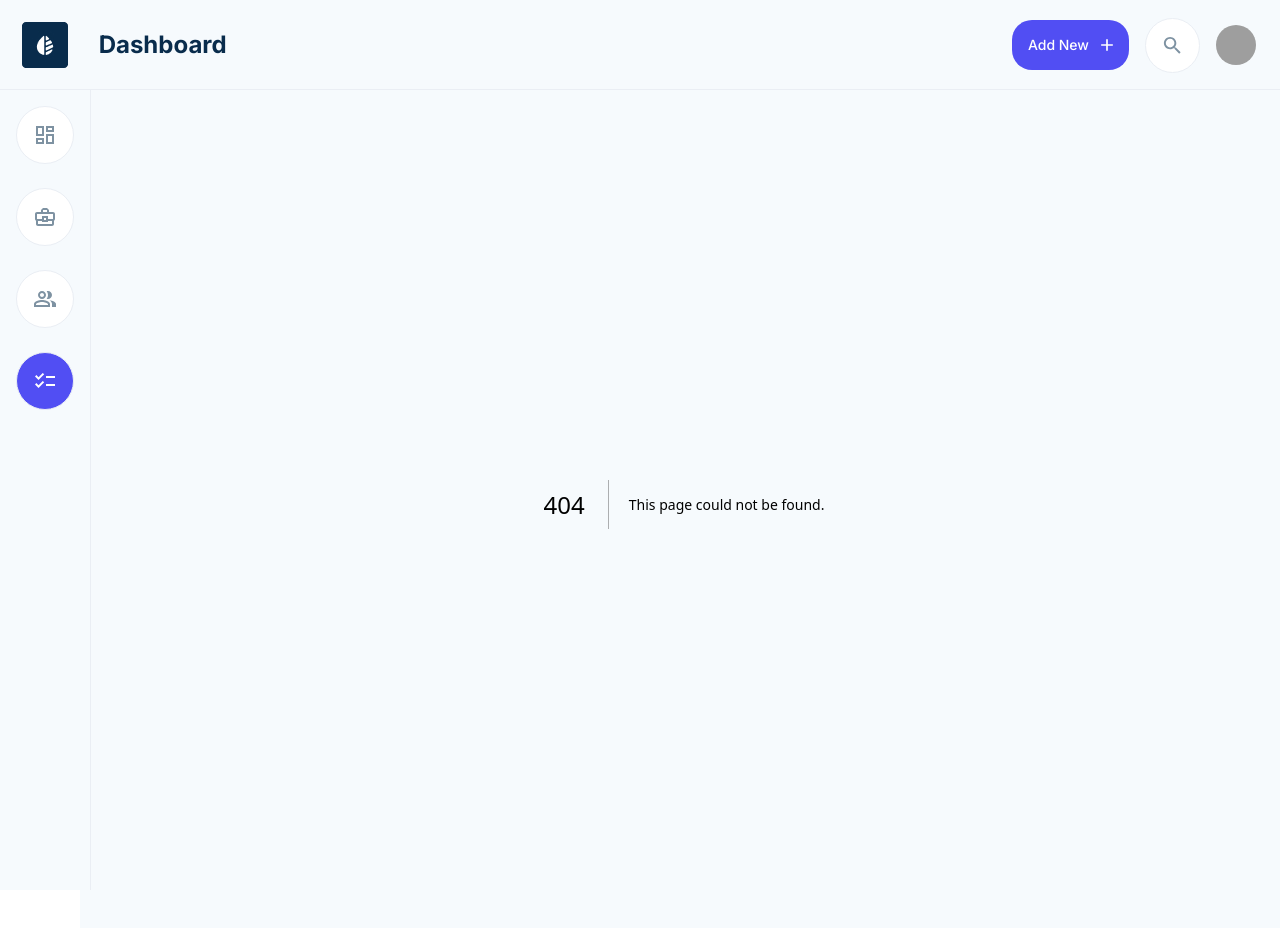
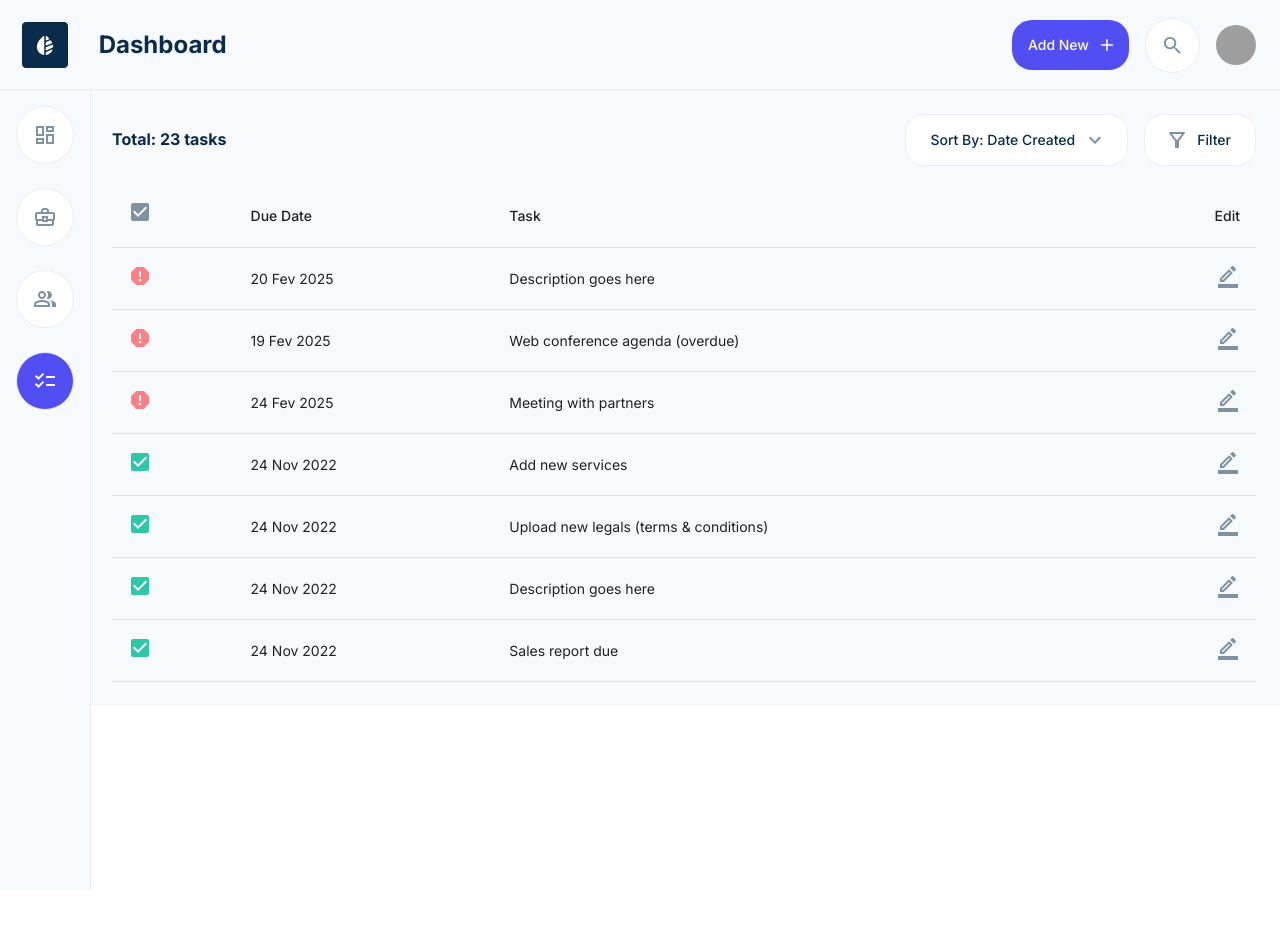
Before and after one commit to NataliaKals003/TMS.CRM.Frontend, a Next.js app: page /task in a window 1280 px wide. Before the commit this address had no page. After the commit the page ends 800 px from the top, so only its background shows below. Built offline with nearby package versions, Linux system fonts and the light colour scheme; grey boxes are pictures that could not be loaded.

Commit message:
- creating task page - edditing layout custmer and deal page

```diff
--- /dev/null
+++ b/src/app/task/page.tsx
@@ -0,0 +1,105 @@
+'use client';
+
+import React from 'react';
+import { mockTasks, Task } from '../types/task';
+import Box from '@mui/material/Box';
+import { Table, TableBody, TableCell, TableContainer, TableHead, TableRow, Typography } from '@mui/material';
+import SectionHeader from '@/components/section-header';
+import BorderColorOutlinedIcon from '@mui/icons-material/BorderColorOutlined';
+import CheckBoxIcon from '@mui/icons-material/CheckBox';
+import ReportIcon from '@mui/icons-material/Report'; // Importando o ReportIcon
+import '../../styles/task-page-style.css';
+import '../../styles/table-style.css';
+
+const Customers: React.FC = () => {
+  const columnHeaders = [
+    { label: 'Done', icon: <CheckBoxIcon className="checkBox" /> },
+    { label: 'Due Date ' },
+    { label: 'Task ' },
+    { label: 'Edit', isRightAligned: true },
+  ];
+
+  const getDateIcon = (dueDate: string) => {
+    const monthMap: { [key: string]: string } = {
+      Jan: 'Jan',
+      Fev: 'Feb',
+      Mar: 'Mar',
+      Abr: 'Apr',
+      Mai: 'May',
+      Jun: 'Jun',
+      Jul: 'Jul',
+      Ago: 'Aug',
+      Sep: 'Sep',
+      Oct: 'Oct',
+      Nov: 'Nov',
+      Dec: 'Dec',
+    };
+
+    const [day, month, year] = dueDate.split(' ');
+
+    const formattedDate = `${year}-${monthMap[month]}-${day.padStart(2, '0')}`;
+
+    const currentDate = new Date();
+    const dueDateObj = new Date(formattedDate);
+
+    if (dueDateObj > currentDate) {
+      return <ReportIcon className="reportIcon" />;
+    }
+
+    return <CheckBoxIcon className="checkBoxIcon" />;
+  };
+
+  return (
+    <main>
+      <Box>
+        <SectionHeader title="tasks" counter={23} sortByValue={['Date Created', 'Alphabetic']} filterOptions={['Due Date', 'Task', 'Done']} />
+
+        <TableContainer component={Box} sx={{ width: '100%' }}>
+          <Table sx={{ width: '100%' }}>
+            <TableHead>
+              <TableRow className="tableRow">
+                {columnHeaders.map((header, index) => (
+                  <TableCell
+                    key={index}
+                    className="tableHead"
+                    sx={{
+                      textAlign: header.isRightAligned ? 'right' : 'left',
+                    }}
+                  >
+                    {header.icon || header.label}
+                  </TableCell>
+                ))}
+              </TableRow>
+            </TableHead>
+            <TableBody>
+              {mockTasks.map((task: Task) => (
+                <TableRow className="tableRow" key={task.id} sx={{ cursor: 'pointer' }}>
+                  <TableCell>
+                    <Typography variant="body2">
+                      {getDateIcon(task.dueDate)}
+                      {task.done}
+                    </Typography>
+                  </TableCell>
+                  <TableCell>
+                    <Typography variant="body2">{task.dueDate}</Typography>
+                  </TableCell>
+                  <TableCell>
+                    <Typography variant="body2">{task.description}</Typography>
+                  </TableCell>
+
+                  <TableCell sx={{ textAlign: 'right' }}>
+                    <Typography variant="body2">
+                      <BorderColorOutlinedIcon className="tableCell" sx={{ width: '24px', height: '24px', cursor: 'pointer' }} />
+                    </Typography>
+                  </TableCell>
+                </TableRow>
+              ))}
+            </TableBody>
+          </Table>
+        </TableContainer>
+      </Box>
+    </main>
+  );
+};
+
+export default Customers;
--- /dev/null
+++ b/src/app/types/task.ts
@@ -0,0 +1,51 @@
+export type Task = {
+  id: number;
+  dueDate: string;
+  description: string;
+  done: boolean;
+};
+
+export const mockTasks: Task[] = [
+  {
+    id: 1,
+    dueDate: '20 Fev 2025',
+    description: 'Description goes here',
+    done: false,
+  },
+  {
+    id: 2,
+    dueDate: '19 Fev 2025',
+    description: 'Web conference agenda (overdue)',
+    done: true,
+  },
+  {
+    id: 3,
+    dueDate: '24 Fev 2025',
+    description: 'Meeting with partners',
+    done: false,
+  },
+  {
+    id: 4,
+    dueDate: '24 Nov 2022',
+    description: 'Add new services',
+    done: true,
+  },
+  {
+    id: 5,
+    dueDate: '24 Nov 2022',
+    description: 'Upload new legals (terms & conditions)',
+    done: false,
+  },
+  {
+    id: 6,
+    dueDate: '24 Nov 2022',
+    description: 'Description goes here',
+    done: true,
+  },
+  {
+    id: 7,
+    dueDate: '24 Nov 2022',
+    description: 'Sales report due',
+    done: false,
+  },
+];
--- a/src/components/section-header.tsx
+++ b/src/components/section-header.tsx
@@ -38,7 +38,7 @@ const SectionHeader: React.FC<SectionHeaderProps> = ({ title, counter, sortByVal
 
   return (
     <Box display="flex" justifyContent="space-between" alignItems="center" padding="10px 0 18px 0" bgcolor="#f8f9fa">
-      <Typography variant="h5" marginBottom={0} fontWeight={700} fontSize={16} color={'#092C4C'}>{`${title}: ${counter} customers`}</Typography>
+      <Typography variant="h5" marginBottom={0} fontWeight={700} fontSize={16} color={'#092C4C'}>{`Total: ${counter} ${title}`}</Typography>
 
       <Box display="flex" alignItems="center" gap="16px">
         <Button
@@ -57,7 +57,6 @@ const SectionHeader: React.FC<SectionHeaderProps> = ({ title, counter, sortByVal
           ))}
         </Menu>
 
-        {/* Filter Button */}
         <Button
           variant="outlined"
           onClick={handleFilterMenuOpen}
--- a/src/styles/table-style.css
+++ b/src/styles/table-style.css
@@ -1,3 +1,8 @@
+.tableHead {
+  color: #7e92a2;
+  font-size: 16px;
+}
+
 .tableCell {
   color: #7e92a2;
   font-size: 16px;
@@ -6,4 +11,5 @@
 
 .tableRow {
   border-bottom: 1px solid #eaeef4;
+  width: 100%;
 }
--- /dev/null
+++ b/src/styles/task-page-style.css
@@ -0,0 +1,13 @@
+.checkBox {
+  color: #7e92a2;
+  width: 24px;
+  height: 24px;
+}
+
+.reportIcon {
+  color: #fe8084;
+}
+
+.checkBoxIcon {
+  color: #2dc8a8;
+}
```
Also changed, not shown: src/app/_components/task-card.tsx (+21 -7 lines), src/app/customer/page.tsx (+10 -4 lines), src/app/deal/page.tsx (+10 -4 lines).
